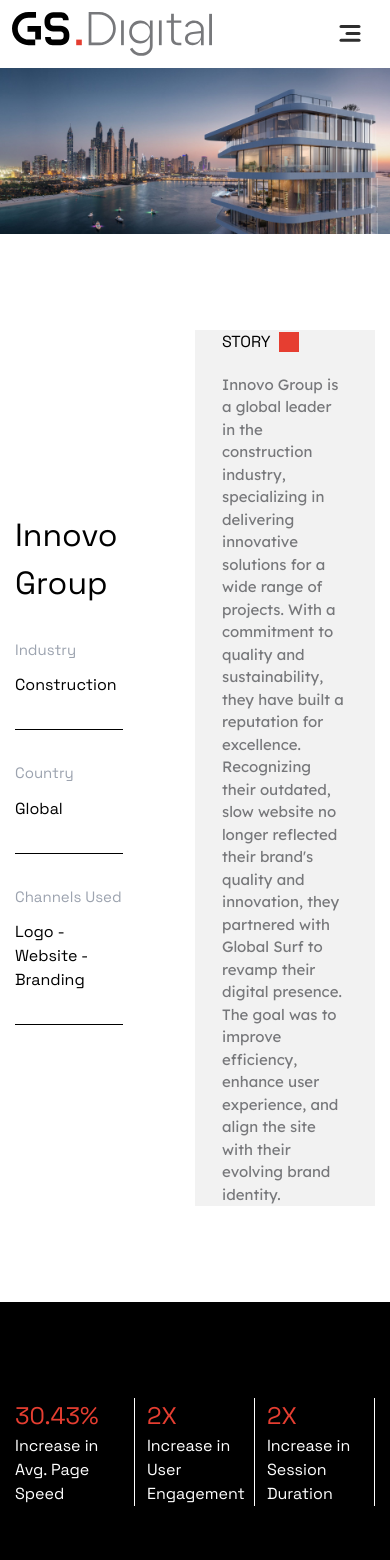
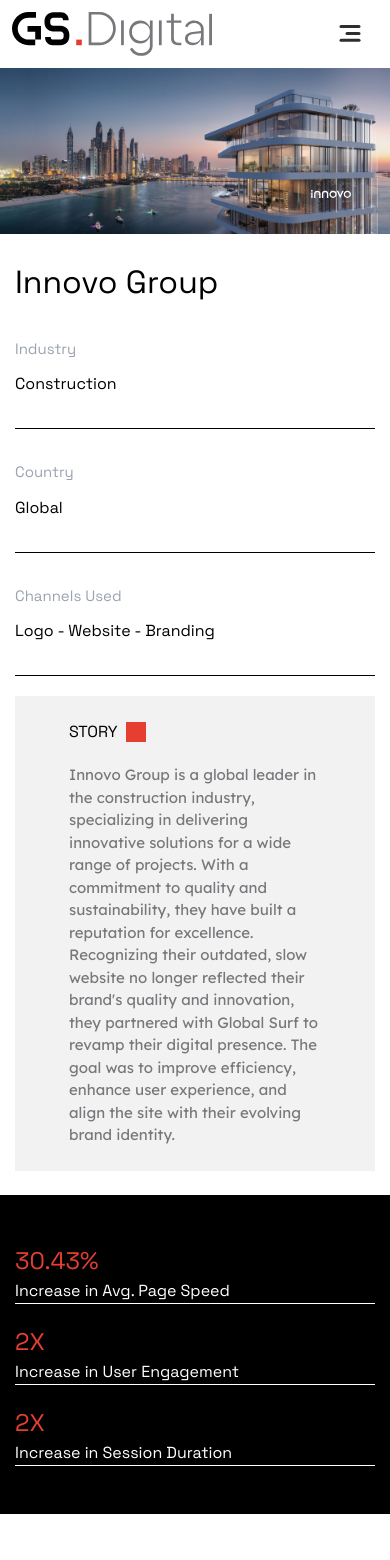
Before and after one commit to globalsurfdevs/global_digital, a Next.js app: page /portfolio in a window 390 px wide. Shown: the top 1560 px of the page. Built offline with nearby package versions, Linux system fonts and the light colour scheme.

Commit message:
basic responsiveness done

```diff
--- a/app/components/Portfolio/Goals.tsx
+++ b/app/components/Portfolio/Goals.tsx
@@ -6,7 +6,7 @@ const Goals = () => {
     return (
         <>
             <div className='container mx-auto py-4'>
-                <div className='py-24 grid grid-cols-2 gap-5'>
+                <div className='py-12 lg:py-24 grid grid-cols-2 gap-5'>
                     <div>
                         <Image src={assets.goalspic1} alt='image1' />
                     </div>
@@ -44,14 +44,14 @@ const Goals = () => {
 
             </div>
 
-            <div className=' py-12'>
+            <div className='lg:py-12 py-6'>
                 <Image src={assets.webmock} alt='web-mockup' />
             </div>
 
             <div className='container mx-auto py-4'>
                 <div className='grid lg:grid-cols-2 lg:space-x-5 lg:py-12 space-y-5 md:space-y-0 py-2'>
 
-                    <div className='bg-gray-200 flex flex-col w-full py-14 gap-4 px-14'>
+                    <div className='bg-gray-200 flex flex-col w-full py-6 gap-4 px-14'>
                         <div>
                             <h1 className='text-font65'>Challenge</h1>
                         </div>
@@ -64,7 +64,7 @@ const Goals = () => {
                         </div>
                     </div>
 
-                    <div className='bg-gray-200 flex flex-col w-full py-14 gap-4 px-14'>
+                    <div className='bg-gray-200 flex flex-col w-full py-6 gap-4 px-14'>
                         <div>
                             <h1 className='text-font65'>Solutions</h1>
                         </div>
--- a/app/components/Portfolio/HeroSection.tsx
+++ b/app/components/Portfolio/HeroSection.tsx
@@ -5,15 +5,20 @@ import React from 'react'
 const HeroSection = () => {
     return (
         <div>
-            <Image src={assets.heroInnovo} alt='heroImage' className='h-full w-full' />
+            <div className='relative'>
+                <Image src={assets.heroInnovo} alt='heroImage' className='h-full w-full z-10' />
+                <div className='absolute w-[90%] h-full lg:-top-20 -top-5 md:-top-10'>
+                <Image src={assets.innvosvg} alt='image' className='z-20 lg:size-36 size-10 md:size-20 absolute right-0 bottom-0'/>
+                </div>
+            </div>
             <div className='container mx-auto py-4'>
-                <div className='grid grid-cols-2 py-24'>
+                <div className='grid lg:grid-cols-2 lg:py-24 gap-5 lg:gap-0 py-6'>
                     <div className='flex flex-col justify-center gap-8 h-full'>
                         <div>
                             <h1 className='text-font80'>Innovo Group</h1>
                         </div>
 
-                        <div className='w-[60%] flex flex-col gap-8'>
+                        <div className='lg:w-[60%] flex flex-col gap-8'>
 
                             <div className='border-b border-black flex flex-col gap-3 pb-8'>
                                 <h5 className='text-font19 text-gray-400'>Industry</h5>
@@ -35,7 +40,7 @@ const HeroSection = () => {
 
                     </div>
 
-                    <div className='flex flex-col justify-center h-full gap-8 bg-dgray items-center'>
+                    <div className='flex flex-col lg:justify-center h-full gap-8 bg-dgray items-center py-6'>
                         <div className='w-[70%] flex flex-col gap-5'>
                             <div className='flex items-center gap-2'>
                                 <h3 className='text-font30'>STORY</h3>
@@ -62,22 +67,22 @@ const HeroSection = () => {
             <div className='bg-black'>
                 <div className='container mx-auto'>
 
-                    <div className='grid grid-cols-3 py-24'>
-                        <div className='border-r border-white'>
+                    <div className='lg:grid lg:grid-cols-3 lg:py-24 py-12 flex flex-col gap-5'>
+                        <div className='border-b lg:border-r lg:border-b-0 border-white'>
                             <span className='text-font65 text-primary'>30.43%</span>
                             <h3 className='text-font30 text-white'>Increase in Avg. Page Speed</h3>
                         </div>
 
-                        <div className='border-r border-white'>
-                            <div className='mx-auto w-[80%]'>
+                        <div className='border-b lg:border-r border-white lg:border-b-0'>
+                            <div className='mx-auto lg:w-[85%]'>
                                 <span className='text-font65 text-primary'>2X</span>
                                 <h3 className='text-font30 text-white'>Increase in User Engagement</h3>
                             </div>
 
                         </div>
 
-                        <div className='border-r border-white'>
-                            <div className='mx-auto  w-[80%]'>
+                        <div className='border-b lg:border-r border-white lg:border-b-0'>
+                            <div className='mx-auto  lg:w-[85%]'>
                                 <span className='text-font65 text-primary'>2X</span>
                                 <h3 className='text-font30 text-white'>Increase in Session Duration</h3>
                             </div>
--- a/app/components/Portfolio/Result.tsx
+++ b/app/components/Portfolio/Result.tsx
@@ -7,11 +7,11 @@ import { SuccessStories } from '../SuccessStories/SuccessStories'
 const Result = () => {
   return (
     <div className='container mx-auto py-4'>
-        <div className='py-24 flex flex-col gap-5'>
+        <div className='py-6 lg:py-24 flex flex-col gap-5'>
             <div>
                 <h1 className='text-font65'>Result</h1>
             </div>
-            <div className='pl-8'>
+            <div className='pl-4 lg:pl-5'>
                 <ul className='list-disc flex flex-col gap-8 text-font19'>
                     <li>Optimized SEO strategy and keywords to drive a 107.3% increase in new user traffic and a 125.5% boost in page views.</li>
                     <li>Redesigned the website and optimized user flow, resulting in a 102.35% increase in engaged sessions and a 125.5% boost in user engagement.</li>
@@ -20,7 +20,7 @@ const Result = () => {
             </div>
         </div>
 
-        <div className='grid grid-cols-2 container mx-auto py-4 gap-5'>
+        <div className='grid grid-cols-2  mx-auto py-4 gap-5'>
 
             <div>
                 <Image src={assets.suscom} alt='image'/>
@@ -32,7 +32,7 @@ const Result = () => {
 
         </div>
 
-        <div className='lg:py-24 border-b flex flex-col gap-3 py-4 container'>
+        <div className='lg:py-24 border-b flex flex-col gap-3 py-4'>
             <h1 className='text-font65'>Lets Create Something Iconic Together</h1>
             <p className='text-font19'>Every great brand has a story. See how we’ve turned challenges into triumphs for our clients. Your brand could be next. </p>
                 <Button text='LET&apos;S COLLABORATE'/>
--- a/public/assets/assets.js
+++ b/public/assets/assets.js
@@ -43,6 +43,7 @@ import success1 from '../assets/success-stories/1.jpg'
 import success2 from '../assets/success-stories/2.jpg'
 import success3 from '../assets/success-stories/3.jpg'
 import gulfcryo from '../assets/success-stories/gulf-cryo-svg.svg'
+import innvosvg from '../assets/portfolio/innovo_logo.svg'
 
 export const assets = {
     logo,
@@ -89,7 +90,8 @@ export const assets = {
     success1,
     success2,
     success3,
-    gulfcryo
+    gulfcryo,
+    innvosvg
 };
 
 export const logos = [
```
Also changed, not shown: public/assets/portfolio/innovo_logo.svg (added).
